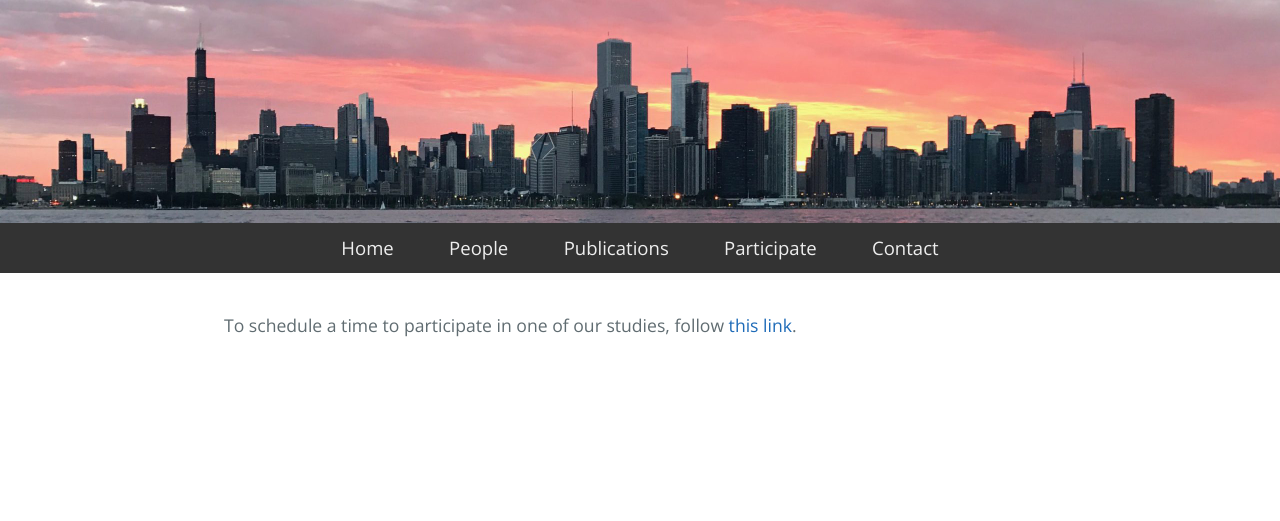
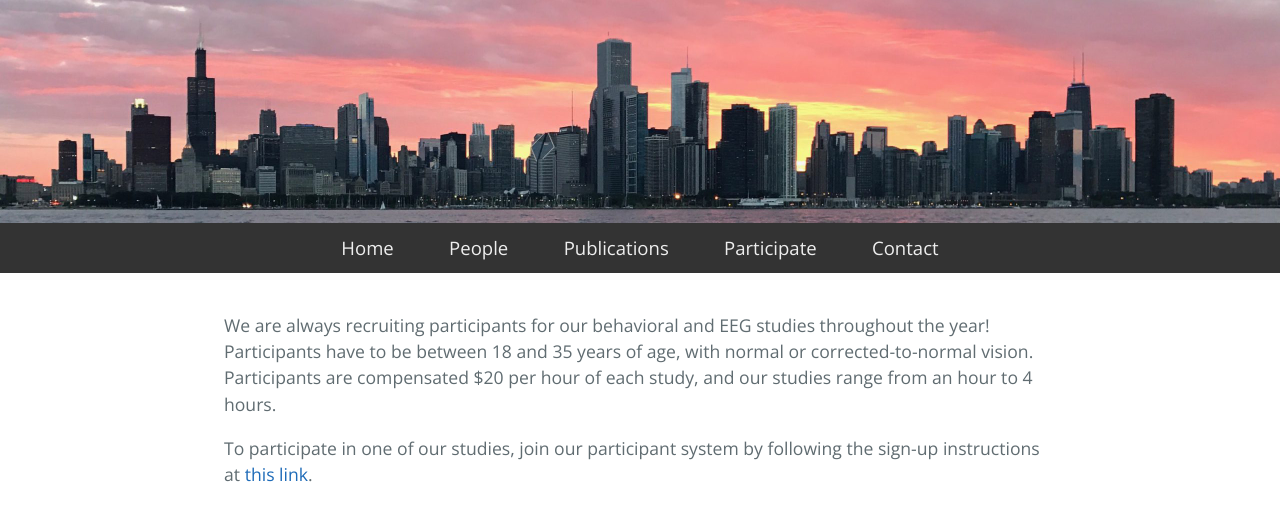
Before and after one commit to AwhVogelLab/awhvogellab.github.io, a Jekyll site: the page built from participate.md, in a window 1280 px wide. Shown: the top 521 px of the page. Built offline with Jekyll 4.4.1, drawn with Linux system fonts in a browser that asks for light colours.

Commit message:
Adding some info to our participate page.l

```diff
--- a/participate.md
+++ b/participate.md
@@ -4,4 +4,6 @@ datatable: false
 image: /files/images/lab_photo_2021.jpg
 ---
 
-To schedule a time to participate in one of our studies, follow [this link](https://awh-vogel.sona-systems.com/Default.aspx?ReturnUrl=/).
+We are always recruiting participants for our behavioral and EEG studies throughout the year! Participants have to be between 18 and 35 years of age, with normal or corrected-to-normal vision. Participants are compensated $20 per hour of each study, and our studies range from an hour to 4 hours.
+
+To participate in one of our studies, join our participant system by following the sign-up instructions at [this link](https://awh-vogel.sona-systems.com/Default.aspx?ReturnUrl=/).
```
